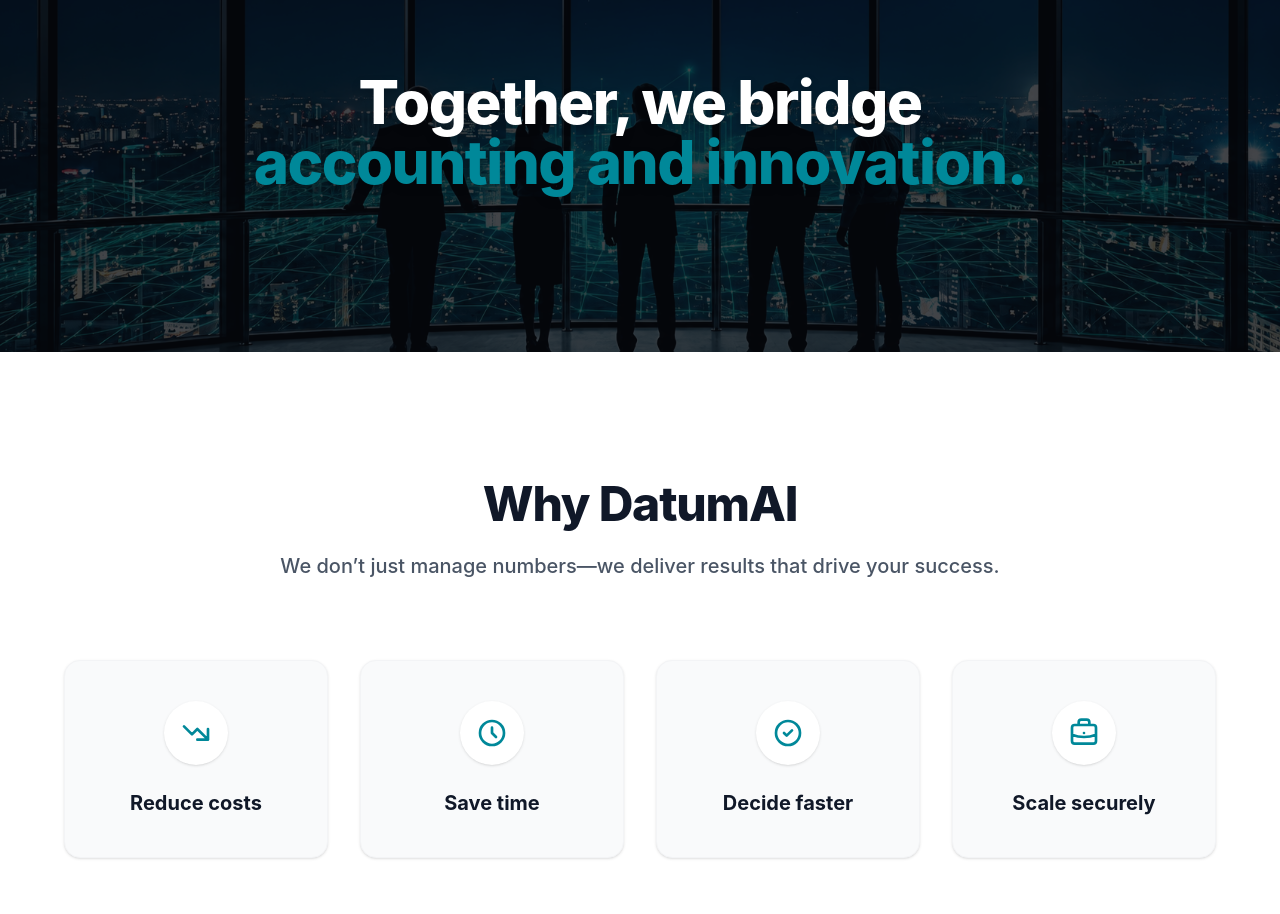
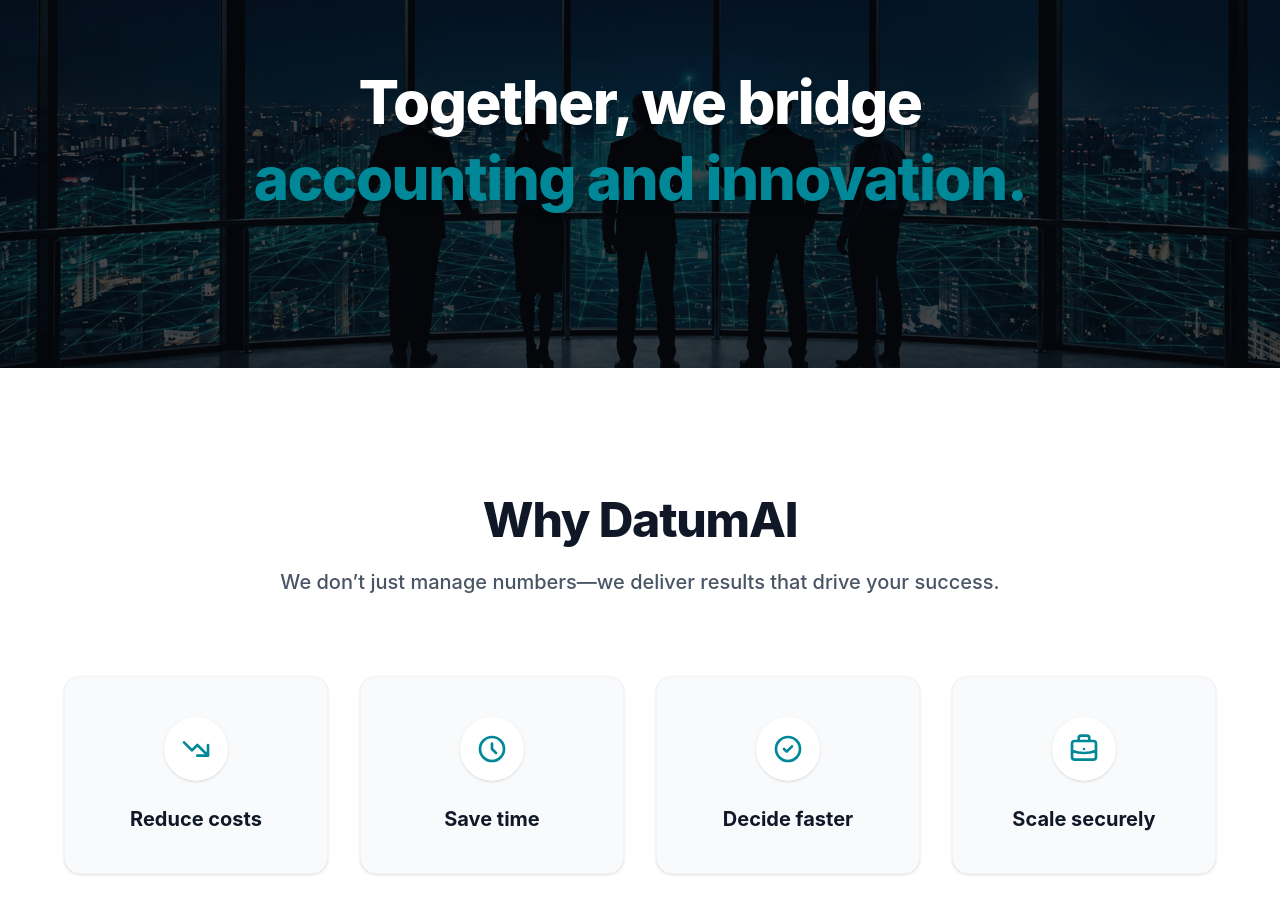
Before and after one commit to kietpham0810/Fintech-Hub-Global, a React (Vite) app: page /about in a window 1280 px wide. Shown: the part 3560-4474 px from the top of the page. Built offline with nearby package versions, Linux system fonts and the light colour scheme.

Commit message:
upload ảnh v1

```diff
--- a/src/pages/About.jsx
+++ b/src/pages/About.jsx
@@ -166,7 +166,8 @@
         <div className="absolute inset-0 bg-black/50 z-10"></div>
         <div className="relative z-20 text-center px-6 max-w-4xl">
           <h2 className="text-4xl md:text-5xl lg:text-6xl font-extrabold text-white tracking-tight drop-shadow-lg">
-            Together, we bridge <span className="text-[#008899]">accounting and innovation.</span>
+              Together, we bridge
+               <span className="block text-[#008899] mt-2 md:mt-4">accounting and innovation.</span>
           </h2>
         </div>
       </section>
```
